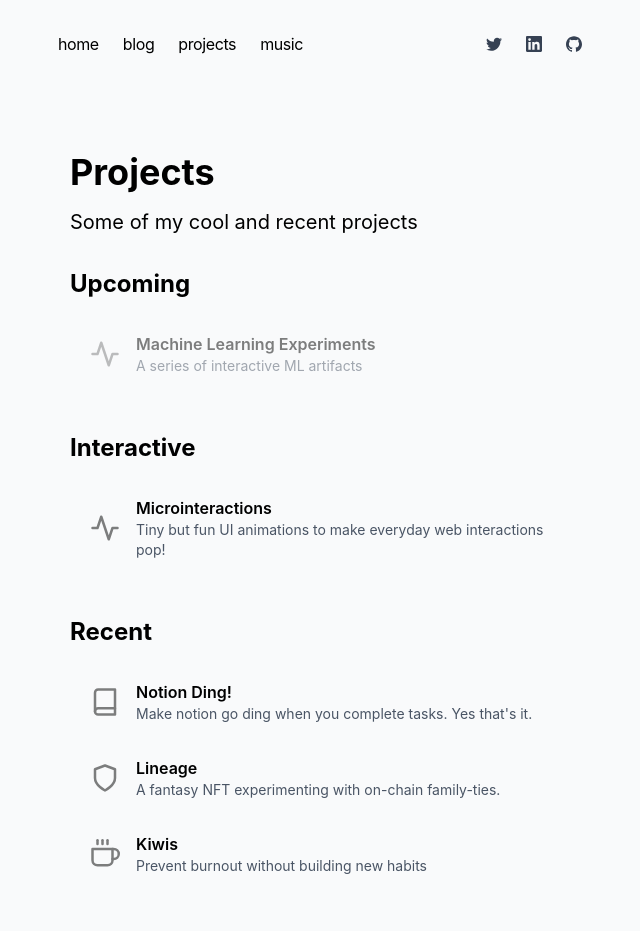
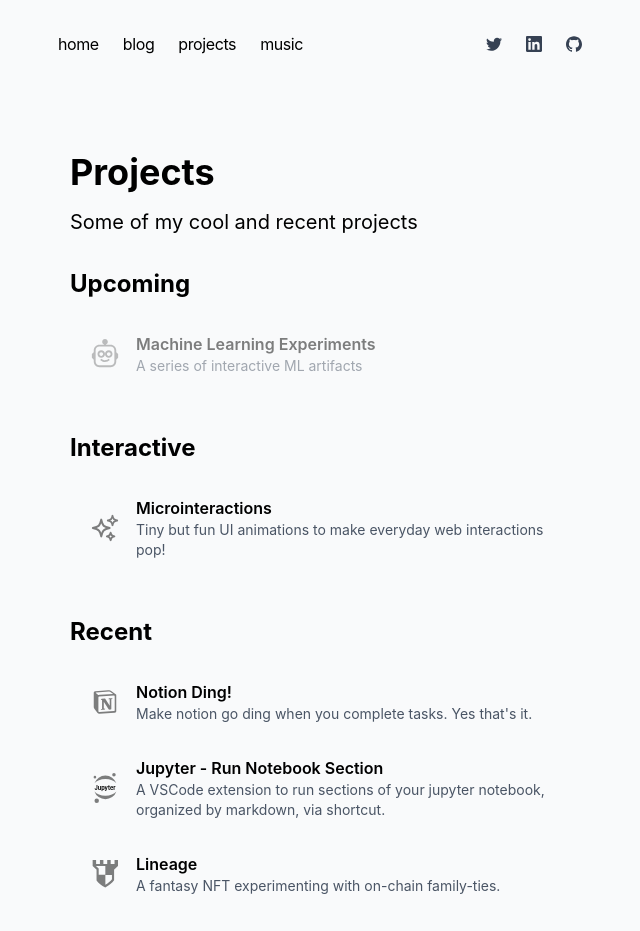
Before and after one commit to lucasdellabella/lucasdellabella.com-next, a Next.js app: page /projects in a window 1280 px wide. Shown: the top 931 px of the page, without its empty margins (314-954 px from the left). Built offline with nearby package versions, Linux system fonts and the light colour scheme.

Commit message:
Fix icons + add vscode ext

```diff
--- a/app/components/list-projects.tsx
+++ b/app/components/list-projects.tsx
@@ -1,13 +1,15 @@
 // components/ListProjects.tsx
 import React from "react";
-import { IconType } from "react-icons";
-import {
-  FiActivity,
-  FiBook,
-  FiCoffee,
-  FiShield,
-  FiUsers,
-} from "react-icons/fi";
+import { IconBaseProps, IconType } from "react-icons";
+import { FiCoffee, FiUsers } from "react-icons/fi";
+import { GiCrenulatedShield } from "react-icons/gi";
+import { GrToast } from "react-icons/gr";
+import { HiOutlineSparkles } from "react-icons/hi2";
+import { LiaKiwiBirdSolid } from "react-icons/lia";
+import { RiNotionFill } from "react-icons/ri";
+import { SiJupyter } from "react-icons/si";
+import { VscRobot, VscVscode } from "react-icons/vsc";
+
 import HoverEffect from "./ui/hover-effect";
 
 interface Project {
@@ -22,13 +24,24 @@ interface ListProjectsProps {
 }
 
 const iconMap: Record<string, IconType> = {
-  robot: FiActivity,
-  sparkle: FiActivity,
-  "book-open": FiBook,
-  shield: FiShield,
+  robot: VscRobot,
+  sparkle: HiOutlineSparkles,
+  "book-open": RiNotionFill,
+  shield: GiCrenulatedShield,
   users: FiUsers,
-  toast: FiCoffee,
-  fruit: FiCoffee, // Using coffee icon as a placeholder for fruit
+  toast: GrToast,
+  fruit: LiaKiwiBirdSolid, // Using coffee icon as a placeholder for fruit
+  vscode: VscVscode,
+  jupyter: (props: IconBaseProps) => {
+    return (
+      <div className="relative">
+        <SiJupyter {...props} />
+        <div className="absolute text-[0.35rem] font-bold top-[50%] left-[50%] -translate-[50%]">
+          Jupyter
+        </div>
+      </div>
+    );
+  },
 };
 
 const ListProjects: React.FC<ListProjectsProps> = ({ projects }) => {
--- a/app/projects/page.tsx
+++ b/app/projects/page.tsx
@@ -28,6 +28,12 @@ export default function ProjectsPage() {
         link: "https://chrome.google.com/webstore/detail/notion-ding/joikmdcpokdfcmocfafpmbailndkpjim",
         desc: "Make notion go ding when you complete tasks. Yes that's it.",
         icon: "book-open",
+      },
+      {
+        name: "Jupyter - Run Notebook Section",
+        link: "https://marketplace.visualstudio.com/items?itemName=LucasDellaBella.jupyter-run-notebook-section",
+        desc: "A VSCode extension to run sections of your jupyter notebook, organized by markdown, via shortcut.",
+        icon: "jupyter",
       },
       {
         name: "Lineage",
```
